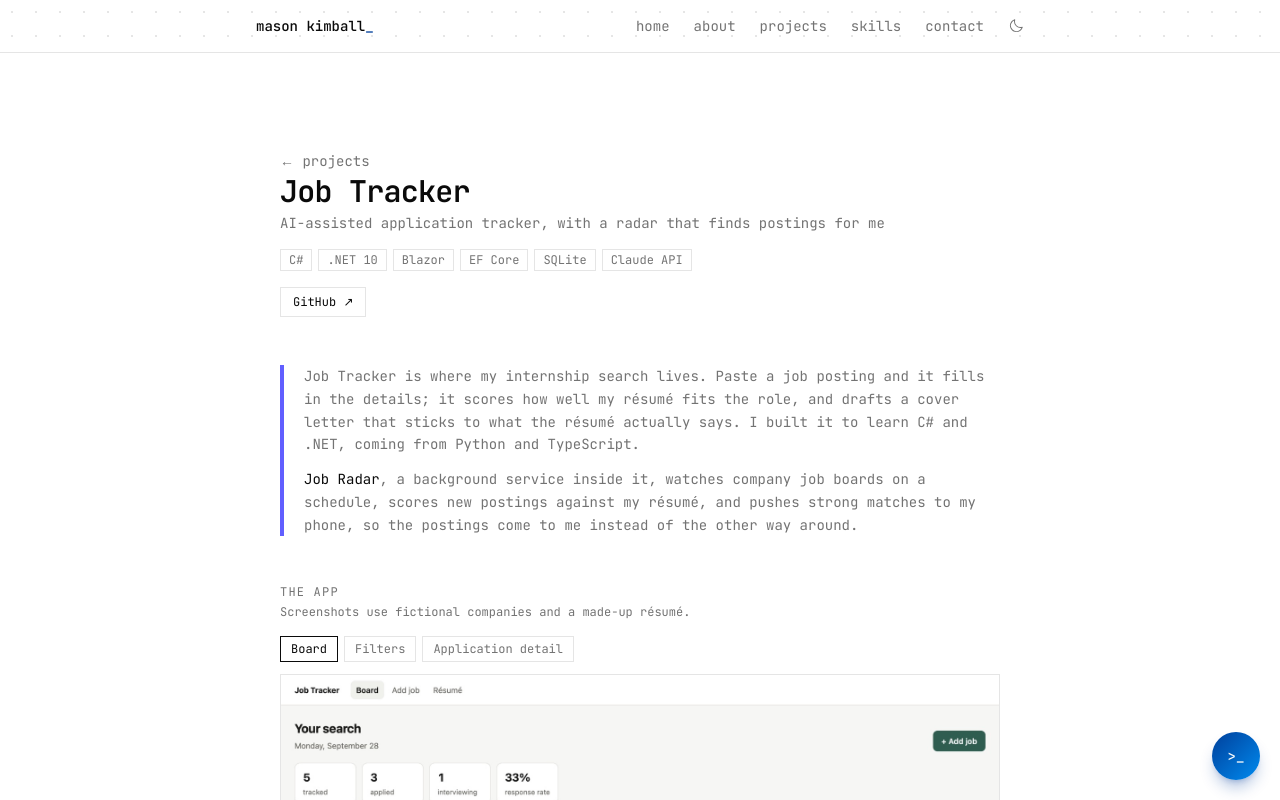
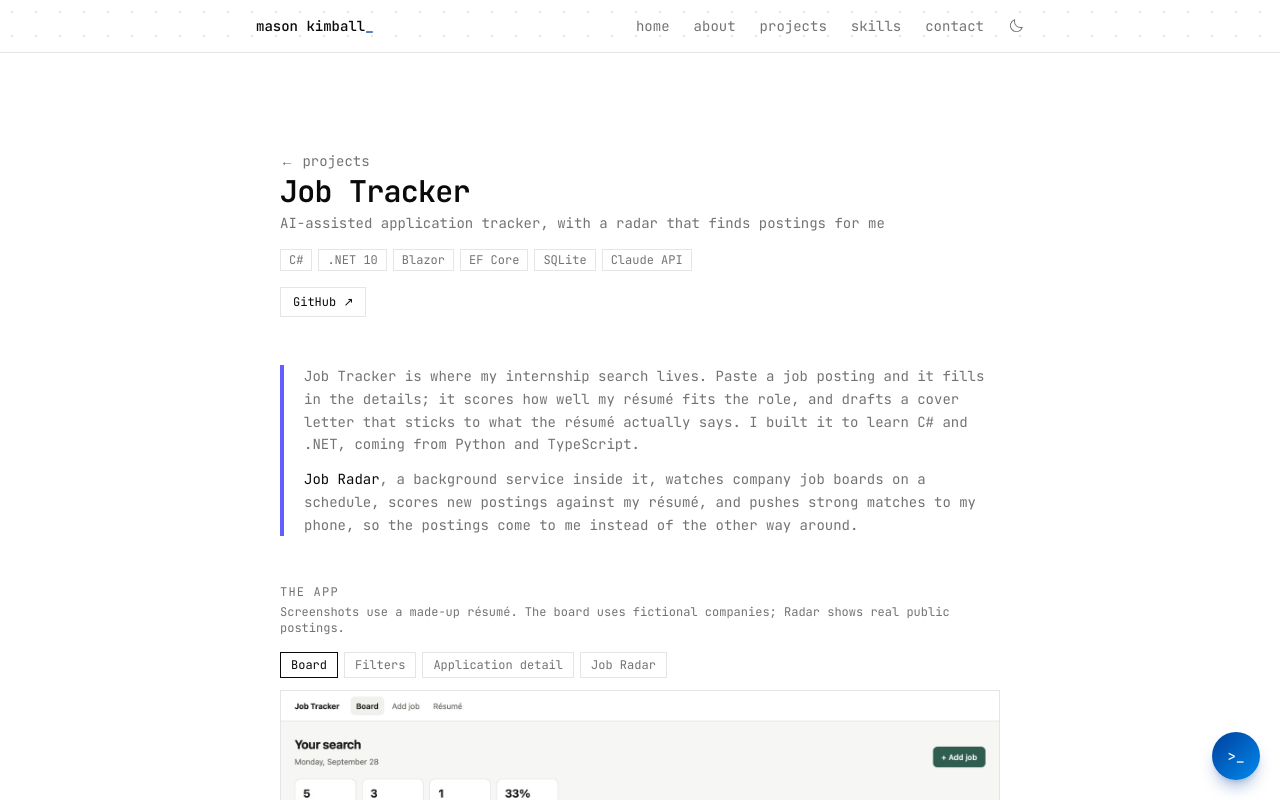
Before and after one commit to MasonKimball05/portfolio, a Next.js app: page /projects/job-tracker in a window 1280 px wide. Shown: the top 800 px of the page. Built offline with nearby package versions, Linux system fonts and the light colour scheme.

Commit message:
Job radar page updates

```diff
--- a/app/projects/job-tracker/page.tsx
+++ b/app/projects/job-tracker/page.tsx
@@ -39,7 +39,7 @@ export default function JobTrackerCaseStudy() {
       </Intro>
 
       <section className="space-y-4">
-        <SectionHeading title="The App" subtitle="Screenshots use fictional companies and a made-up résumé." />
+        <SectionHeading title="The App" subtitle="Screenshots use a made-up résumé. The board uses fictional companies; Radar shows real public postings." />
         <ScreenshotTabs
           tabs={[
             {
@@ -66,6 +66,19 @@ export default function JobTrackerCaseStudy() {
               height: 1170,
               alt: "An application's detail page: a résumé match analysis with strengths, gaps and suggestions, and a streamed cover letter",
               caption: "One application: the résumé match analysis, and a cover letter drafted live as Claude writes it.",
+            },
+            {
+              label: "Job Radar",
+              src: `${IMG}/radar.jpg`,
+              darkSrc: `${IMG}/radar-dark.jpg`,
+              width: 1600,
+              height: 1020,
+              alt: "Job Radar's matches: a new-grad software engineer role scored 85% and an associate SOC analyst role scored 72%, each with a verdict and reasons",
+              caption: "Job Radar watches 22 companies' job boards. A free keyword and experience-level filter runs first, and only the postings that pass go to Claude, scored together in one batch at half price.",
+              points: [
+                "Each match comes with a one-line verdict and the reasons behind it, including the gaps",
+                "Save to board turns a posting into a tracked application with the score and posting text attached",
+              ],
             },
           ]}
         />
--- a/app/projects/sentinel/page.tsx
+++ b/app/projects/sentinel/page.tsx
@@ -20,10 +20,12 @@ const CLI = `$ sentinel
    SITE        CHECK          DETAIL
 ✓  parliament  status         200 in 251ms
 ✓  parliament  tls            expires in 45 days (2026-11-14)
+✓  parliament  pq-tls         post-quantum key exchange (X25519MLKEM768)
 ✓  parliament  headers        all security headers present
 ✓  parliament  exposed-files  1 sensitive path(s) not exposed
 ✓  portfolio   status         200 in 167ms
 ✓  portfolio   tls            expires in 89 days (2026-12-28)
+✓  portfolio   pq-tls         post-quantum key exchange (X25519MLKEM768)
 ✓  portfolio   headers        all security headers present
 ✓  portfolio   exposed-files  4 sensitive path(s) not exposed`
 
@@ -41,7 +43,7 @@ export default function SentinelCaseStudy() {
         <P>
           Sentinel watches my deployed sites from the outside — Parliament and this portfolio — and pings my
           phone when something changes. It checks that each site is up and fast, that its TLS certificate isn’t
-          about to expire, that it sends the security headers browsers rely on, and that files like{" "}
+          about to expire, whether its TLS handshake is post-quantum, that it sends the security headers browsers rely on, and that files like{" "}
           <code className="text-foreground">.env</code> or <code className="text-foreground">.git/HEAD</code>{" "}
           aren’t publicly readable.
         </P>
@@ -95,7 +97,7 @@ export default function SentinelCaseStudy() {
         <Stats
           items={[
             { value: "0", label: "third-party dependencies" },
-            { value: "5", label: "checks per site" },
+            { value: "6", label: "checks per site" },
             { value: "30 min", label: "schedule on GitHub Actions" },
             { value: "27", label: "automated tests" },
           ]}
@@ -105,6 +107,7 @@ export default function SentinelCaseStudy() {
           title="How it works"
           items={[
             "Each site is checked in its own goroutine; the homepage is fetched once and every check reads that single response, TLS certificate included",
+            "The post-quantum check reads which key exchange the handshake negotiated. Go's TLS client offers the hybrid X25519MLKEM768 (classical X25519 plus NIST's ML-KEM) by default, so if the server picks it, traffic recorded today stays safe from a future quantum computer",
             "Alerts fire on change, not on every run: a small state file remembers each check's last status, so a day-long outage is one alert, not 48 — plus one when it recovers",
             "If a notification fails to send, the change is rolled back and retried on the next run; state is written atomically so a crash can't corrupt it",
             "On GitHub Actions, the state file is carried between runs in the Actions cache, so the checks come from outside my network even while my laptop sleeps",
--- a/components/live-status.tsx
+++ b/components/live-status.tsx
@@ -24,6 +24,7 @@ interface SiteStatus {
   up: boolean
   response_ms?: number
   tls_days_left?: number
+  post_quantum?: boolean
 }
 
 interface Summary {
@@ -100,6 +101,7 @@ export function LiveStatus({ showLink = true }: { showLink?: boolean }) {
                   {[
                     s.up && s.response_ms != null ? `${s.response_ms} ms` : null,
                     s.tls_days_left != null ? `cert ${s.tls_days_left}d` : null,
+                    s.post_quantum ? "PQ TLS" : null,
                   ]
                     .filter(Boolean)
                     .join(" · ")}
```
Also changed, not shown: public/images/projects/job-tracker/radar-dark.jpg (added), public/images/projects/job-tracker/radar.jpg (added).
